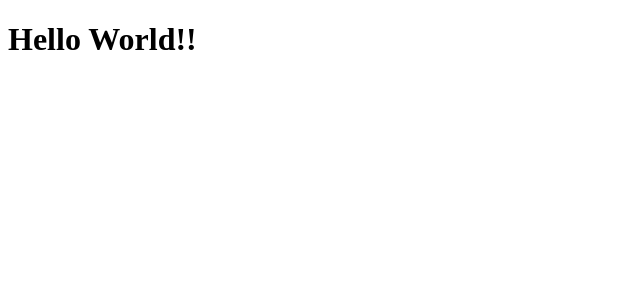
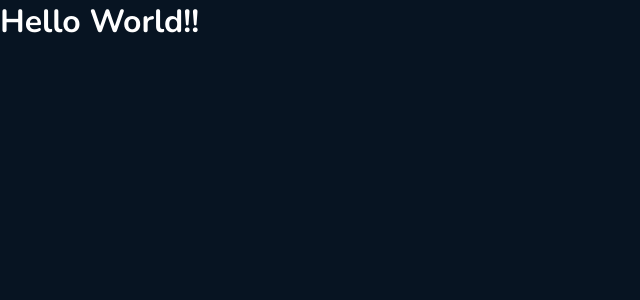
Before and after one commit to SidneyRoberto9/GithubBlog-Ignite, a React (Vite) app: page / in a window 1280 px wide. Shown: the top 300 px of the page, without its empty margins (0-640 px from the left). Built offline with nearby package versions, Linux system fonts and the light colour scheme.

Commit message:
✨ feat: Add Styled component and configure styled and Font

```diff
--- a/index.html
+++ b/index.html
@@ -2,7 +2,17 @@
 <html lang="en">
   <head>
     <meta charset="UTF-8" />
+
+    <link rel="preconnect" href="https://fonts.googleapis.com" />
+    <link rel="preconnect" href="https://fonts.gstatic.com" crossorigin />
+
     <meta name="viewport" content="width=device-width, initial-scale=1.0" />
+
+    <link
+      href="https://fonts.googleapis.com/css2?family=Nunito:wght@400;700&display=swap"
+      rel="stylesheet"
+    />
+
     <title>Github - Blog</title>
   </head>
   <body>
--- a/package.json
+++ b/package.json
@@ -9,12 +9,15 @@
     "preview": "vite preview"
   },
   "dependencies": {
+    "phosphor-react": "^1.4.1",
     "react": "^18.2.0",
-    "react-dom": "^18.2.0"
+    "react-dom": "^18.2.0",
+    "styled-components": "^5.3.6"
   },
   "devDependencies": {
     "@types/react": "^18.0.26",
     "@types/react-dom": "^18.0.9",
+    "@types/styled-components": "^5.1.26",
     "@vitejs/plugin-react": "^3.0.0",
     "typescript": "^4.9.3",
     "vite": "^4.0.0"
--- a/src/App.tsx
+++ b/src/App.tsx
@@ -1,7 +1,13 @@
+import { ThemeProvider } from "styled-components";
+
+import { GlobalStyles } from "./styles/global";
+import { defaultTheme } from "./styles/themes/default";
+
 export function App() {
   return (
-    <div>
+    <ThemeProvider theme={defaultTheme}>
       <h1>Hello World!!</h1>
-    </div>
+      <GlobalStyles />
+    </ThemeProvider>
   )
 }
--- /dev/null
+++ b/src/styles/global.ts
@@ -0,0 +1,30 @@
+import { createGlobalStyle } from "styled-components";
+
+export const GlobalStyles = createGlobalStyle`
+    * {
+        margin: 0;
+        padding: 0;
+        box-sizing: border-box;
+    }
+
+    :focus {
+        outline: none;
+        box-shadow: 0 0 0 2px ${({ theme }) => theme['blue-light']};
+    }
+
+    body {
+        background-color: ${({ theme }) => theme['blue-800']};
+        color:  ${({ theme }) => theme.white};
+        -webkit-font-smoothing: antialiased;
+    }
+
+    body, input, button, textarea {
+        font-family: "Nunito", sans-serif;
+        font-weight: 400;
+        font-size: 1rem;
+    }
+
+    a, ins {
+        text-decoration: none;
+    }
+`
--- /dev/null
+++ b/src/styles/themes/default.ts
@@ -0,0 +1,16 @@
+export const defaultTheme = {
+  white: '#FFF',
+
+  'blue-100': '#e7edf4',
+  'blue-150': '#c4d4e3',
+  'blue-200': '#afc2d4',
+  'blue-300': '#7b96b2',
+  'blue-400': '#3a536b',
+  'blue-500': '#1c2f41',
+  'blue-600': '#112131',
+  'blue-700': '#0b1b2b',
+  'blue-800': '#071422',
+  'blue-900': '#040f1a',
+
+  'blue-light': '#3294f8',
+} as const
```
Also changed, not shown: src/@types/style.ts (added, +9 -0 lines), 1 other file (tests, documents, lock files or other folders).
